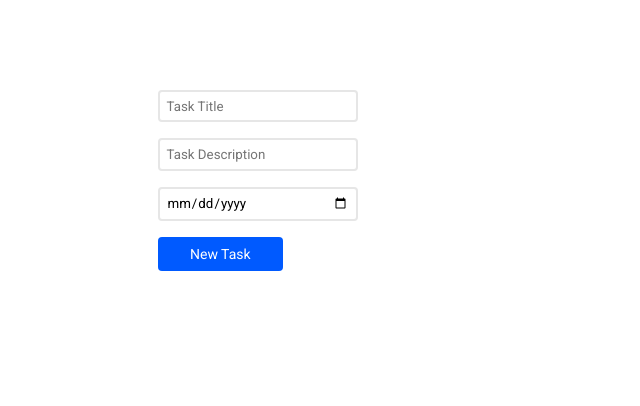
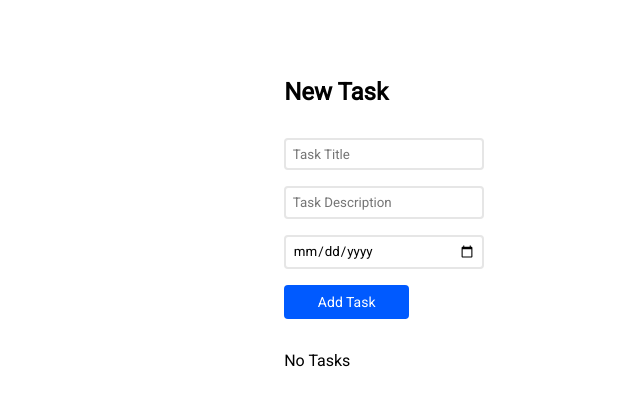
Before and after one commit to bmwadforth/todo, a React (Create React App) app: page / in a window 1280 px wide. Shown: the top 406 px of the page, without its empty margins (103-743 px from the left). Built offline with nearby package versions, Linux system fonts and the light colour scheme.

Commit message:
Building out task app

```diff
--- a/src/Assets/Styles/Tasks.scss
+++ b/src/Assets/Styles/Tasks.scss
@@ -1,10 +1,24 @@
 @import "Variables";
 
 .task-list {
-  margin: 2em 0;
-  .task-item {
-    border: 2px solid rgba(128, 128, 128, 0.4);
-    padding: 1em;
+  width: 70%;
+  .task-row {
+    display: flex;
+    flex-direction: row;
+    height: 40px;
     margin: 1em 0;
+    padding: 0.5em;
+    background-color: rgba($primary, 1);
+    color: #FFF;
+
+    p {
+      flex: 1;
+      margin: 0;
+    }
+
+    &:hover {
+      background-color: rgba($primary, 0.3);
+    }
+
   }
 }
--- a/src/Assets/Styles/index.scss
+++ b/src/Assets/Styles/index.scss
@@ -20,6 +20,6 @@ html {
     outline: none;
   }
   section {
-    padding: 50px 20% 0;
+    padding: 50px 30% 0;
   }
 }
--- a/src/Components/Tasks/TaskCreator.js
+++ b/src/Components/Tasks/TaskCreator.js
@@ -15,9 +15,9 @@ export default function TaskCreator(props) {
         id: null,
         title: "",
         description: "",
-        cutOff: new Date(),
-        created: new Date(),
-        completed: false
+        cutOff: null,
+        completed: false,
+        created: new Date()
     });
     const dispatch = useDispatch();
     const {data: tasks} = useSelector(store => store.Tasks);
@@ -38,7 +38,8 @@ export default function TaskCreator(props) {
         <div className="task-creator">
             {taskCreated && <Alert title="New Task Added" status="primary"/>}
             {error && <Alert title={error} status="danger"/>}
-            <WebForm actionTitle="New Task" onSubmit={newTask}>
+            <h1>New Task</h1>
+            <WebForm actionTitle="Add Task" onSubmit={newTask}>
                 <Field id="task-title" title="Task Title" onChange={e => {
                     setTask({...task, title: e.target.value});
                 }} value={task.title} required={true}/>
@@ -49,7 +50,7 @@ export default function TaskCreator(props) {
 
                 <Field id="task-cutOff" title="Task Due Date" onChange={e => {
                     setTask({...task, cutOff: e.target.value});
-                }} value={task.cutOff} type="date" required={true}/>
+                }} value={task.cutOff} type="date" required={false}/>
             </WebForm>
         </div>
     );
--- a/src/Components/Tasks/TaskList.js
+++ b/src/Components/Tasks/TaskList.js
@@ -1,21 +1,24 @@
 import React from "react";
 import PropTypes from "prop-types";
-import TaskItem from "./TaskItem";
 import uuid from "uuid/v4";
+import TaskRow from "./TaskRow";
 
 export default function TaskList(props) {
     return (
         <>
             <div className="task-list">
-                {props.tasks.map(task => {
-                    return <TaskItem
+                {props.tasks.length ?
+                    props.tasks.map(task => {
+                        return <TaskRow
                             key={uuid()}
                             title={task.title}
                             description={task.description}
                             completed={task.completed}
                             created={task.created}
                             cutOff={task.cutOff}/>
-                })}
+                    })
+                    :
+                    <div className="task-item-none">No Tasks</div>}
             </div>
         </>
     );
--- /dev/null
+++ b/src/Components/Tasks/TaskRow.js
@@ -0,0 +1,29 @@
+import React from "react";
+import PropTypes from "prop-types";
+
+export default function TaskRow(props){
+    function formatDescription(desc){
+        if(desc.length > 15) {
+            return desc.slice(0, 15) + "...";
+        }
+        return desc;
+    }
+
+    return (
+        <div className="task-row">
+            <p>{props.title}</p>
+            <p>{formatDescription(props.description)}</p>
+            <p>{props.completed ? "Yes" : "No"}</p>
+            <p>{new Date(props.cutOff).toDateString()}</p>
+            <p>{new Date(props.created).toDateString()}</p>
+        </div>
+    )
+}
+
+TaskRow.propTypes = {
+    title: PropTypes.string.isRequired,
+    description: PropTypes.string,
+    completed: PropTypes.bool,
+    created: PropTypes.object.isRequired,
+    cutOff: PropTypes.string.isRequired
+};
```
Lines whose indentation alone changed are shown as unchanged.
